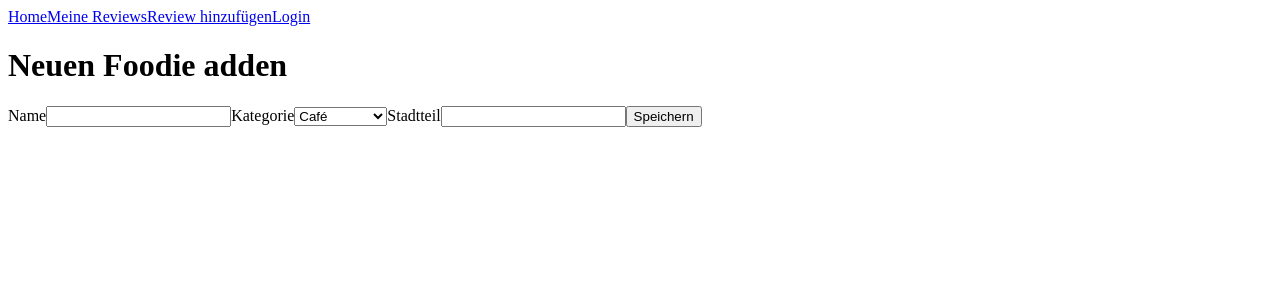
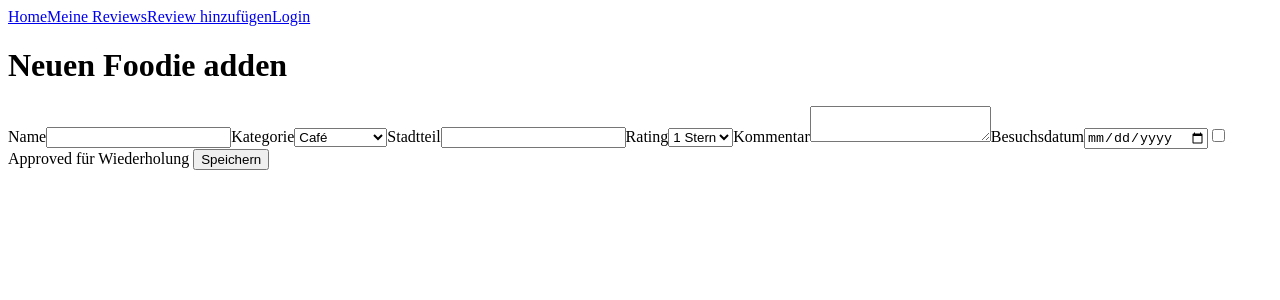
Before and after one commit to DaniaM16/foodiefeed-frontend, an Angular app: page /add-review in a window 1280 px wide. Shown: the top 300 px of the page. Built offline with nearby package versions, Linux system fonts and the light colour scheme.

Commit message:
Kategorien, Stadtteile, Bewertung, etc.

```diff
--- a/src/app/add-review/add-review.html
+++ b/src/app/add-review/add-review.html
@@ -17,6 +17,25 @@
 <label for="district">Stadtteil</label>
 <input type="text" id="district" name="district">
 
+<label for="rating">Rating</label>
+<select name="rating" id="rating">
+<option value="1">1 Stern</option>
+<option value="2">2 Stern</option>
+<option value="3">3 Stern</option>
+<option value="4">4 Stern</option>
+<option value="5">5 Stern</option>
+</select>
+
+<label for="comment">Kommentar</label>
+<textarea name="comment" id="comment"></textarea>
+
+<label for="date">Besuchsdatum</label>
+<input type="date" id="date" name="date">
+
+<label for="recommend">
+    <input type="checkbox" id="recommend" name="recommend">
+    Approved für Wiederholung
+</label>
 
     <button type="submit">Speichern</button>
 </form>
```
